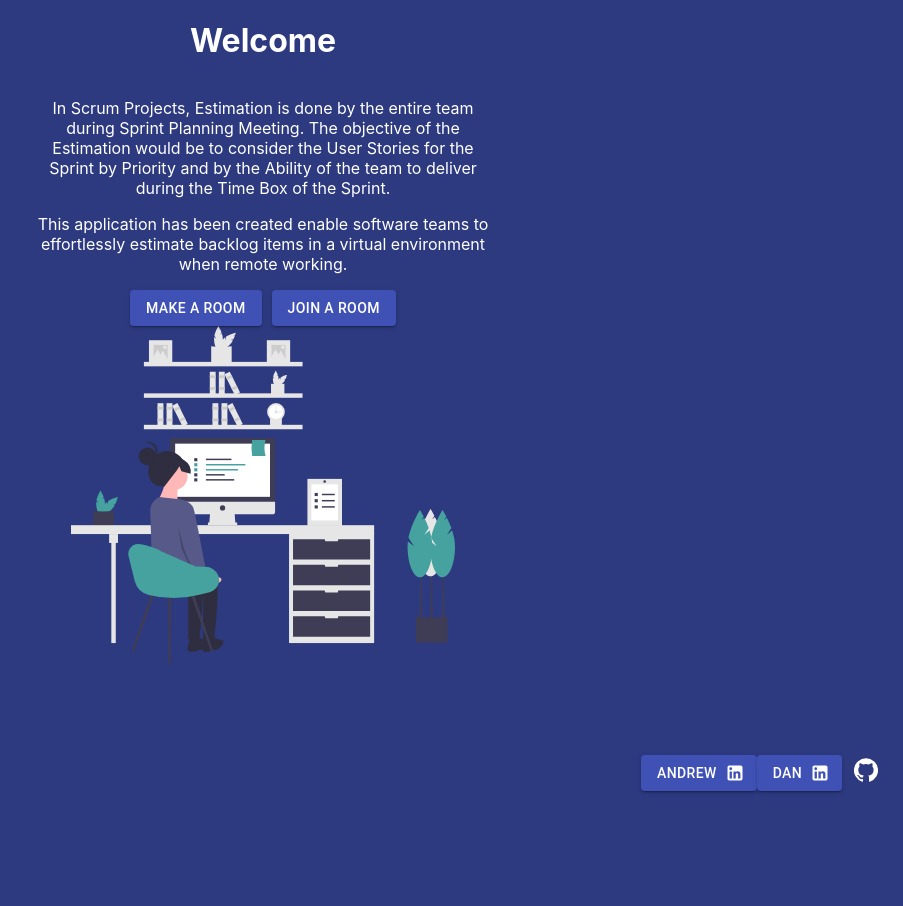
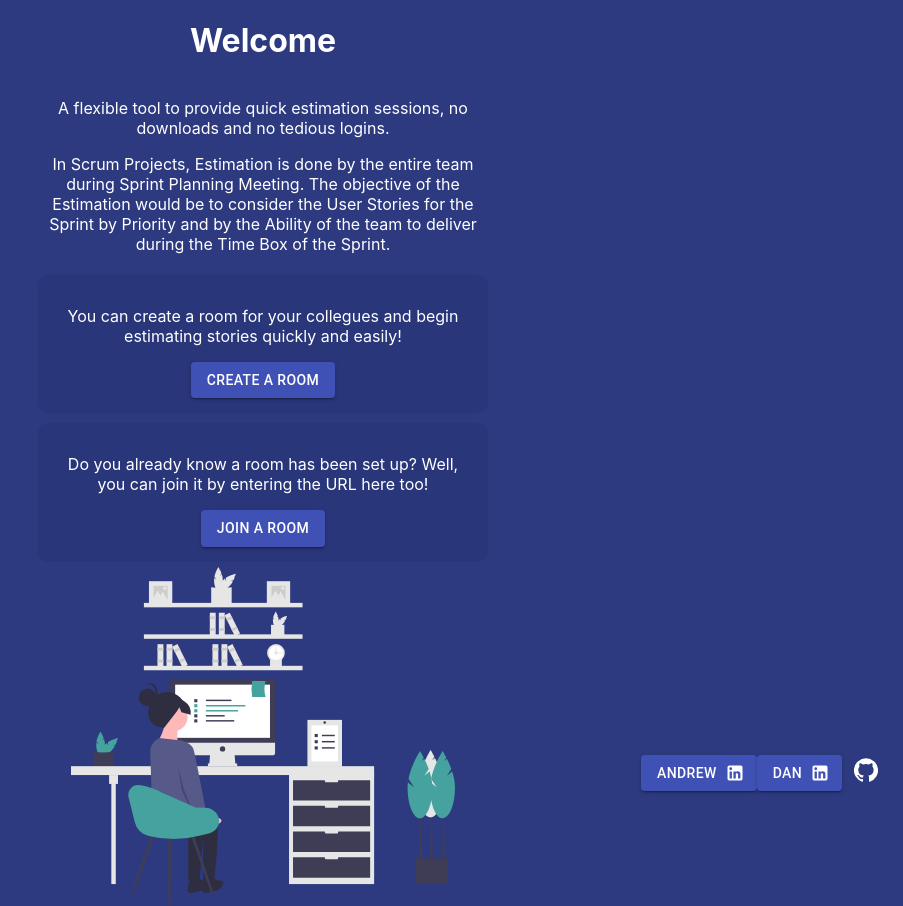
Before and after one commit to andrewalford1/EstimationCards, a React (Create React App) app in the folder app/: page / in a window 1280 px wide. Shown: the whole page, without its empty margins (377-1280 px from the left). Before the commit the page ends 800 px from the top, so only its background shows below. Built offline with nearby package versions, Linux system fonts and the light colour scheme; no server answers.

Commit message:
Update landing page structure and css

```diff
--- a/app/src/App.css
+++ b/app/src/App.css
@@ -59,8 +59,18 @@ footer {
     width: 60%;
 }
 
-.buttonChoices button:first-child {
-    margin-right: 10px;
+.buttonChoices {
+    width: 60%;
+    display: grid;
+    grid-template-rows: auto auto;
+}
+
+.buttonChoices div {
+    border-radius: 10px;
+    padding: 15px;
+    margin: 5px;
+    background-color: #2a367a;
+    text-align: center;
 }
 
 .RoomInvite {
--- a/app/src/Pages/LandingPage.jsx
+++ b/app/src/Pages/LandingPage.jsx
@@ -8,27 +8,39 @@ export default () => (
 
         <div className='introText'>
             <p>
+                A flexible tool to provide quick estimation sessions, no
+                downloads and no tedious logins.
+            </p>
+            <p>
                 In Scrum Projects, Estimation is done by the entire team during
                 Sprint Planning Meeting. The objective of the Estimation would
                 be to consider the User Stories for the Sprint by Priority and
                 by the Ability of the team to deliver during the Time Box of the
                 Sprint.
             </p>
-            <p>
-                This application has been created enable software teams to
-                effortlessly estimate backlog items in a virtual environment
-                when remote working.
-            </p>
         </div>
 
         <div className='buttonChoices'>
-            <Button variant='contained' color='primary'>
-                <a href='/RandomRoomId'>Make a room</a>
-            </Button>
+            <div>
+                <p>
+                    You can create a room for your collegues and begin
+                    estimating stories quickly and easily!
+                </p>
 
-            <Button variant='contained' color='primary'>
-                <a href='/RandomRoomId'>Join a room</a>
-            </Button>
+                <Button variant='contained' color='primary'>
+                    <a href='/RandomRoomId'>Create a room</a>
+                </Button>
+            </div>
+
+            <div>
+                <p>
+                    Do you already know a room has been set up? Well, you can
+                    join it by entering the URL here too!
+                </p>
+                <Button variant='contained' color='primary'>
+                    <a href='/RandomRoomId'>Join a room</a>
+                </Button>
+            </div>
         </div>
 
         <img src={Remote} alt={'Woman sitting at her desk'} />
```
